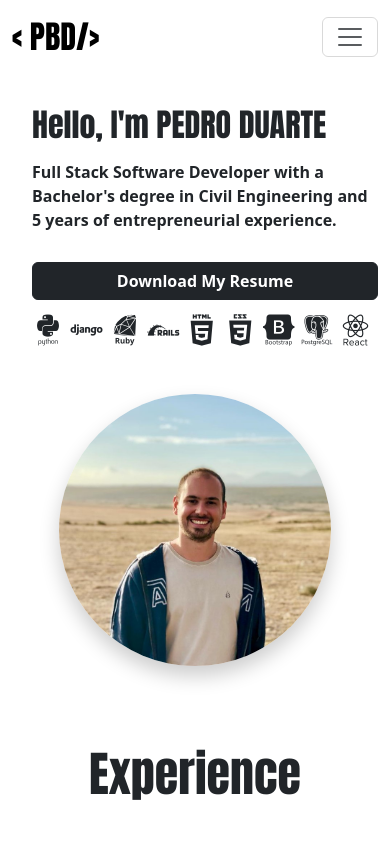
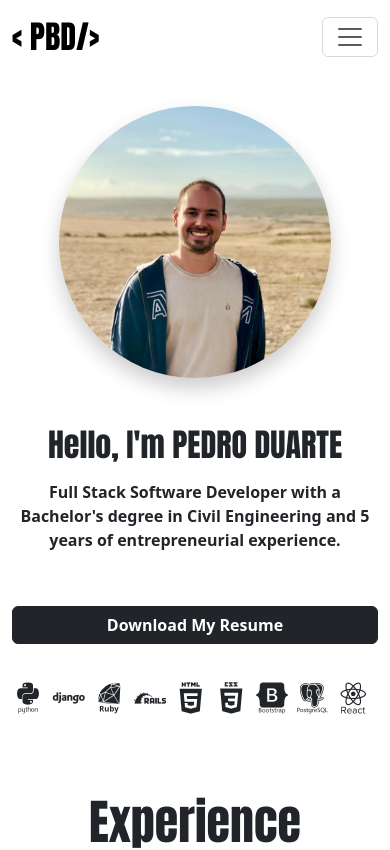
Before and after one commit to pedrobradu/portfolio, a React (Create React App) app: page / in a window 390 px wide. Shown: the top 850 px of the page. Built offline with nearby package versions, Linux system fonts and the light colour scheme; the HTML template or start-up script is replaced by a standard one.

Commit message:
changed image position

```diff
--- a/src/components/Header/Header.module.css
+++ b/src/components/Header/Header.module.css
@@ -3,6 +3,7 @@
   font-weight: 400;
   font-size: 2rem;
   margin-bottom: 0;
+  text-align: center;
   margin-left: 1em;
 }
 
--- a/src/components/Home/Home.js
+++ b/src/components/Home/Home.js
@@ -16,7 +16,10 @@ function Home({id}) {
     <section id={id} ref={ref}>
       <Container className={`${styles.homeSection}`}>
         <Row className="justify-content-around align-items-center">
-          <Col md={6} className={`${styles.firstCol} ${inView ? "animate__animated animate__fadeIn" : "animate__animated animate__fadeOut"}`}>
+          <Col md={6}>
+            <Image src={profilePic} roundedCircle ref={ref} className={`${inView ? "animate__animated animate__fadeInDown" : "animate__animated animate__fadeOutUp"}`} />
+          </Col>
+          <Col md={6} className={`mx-auto ${styles.firstCol} ${inView ? "animate__animated animate__fadeIn" : "animate__animated animate__fadeOut"}`}>
             <div>
               <h1>Hello, I'm PEDRO DUARTE</h1>
               <p className={`${styles.lead}`}>
@@ -37,9 +40,6 @@ function Home({id}) {
               <i class="devicon-javascript-plain-wordmark"></i>
             </div>
           </Col>
-          <Col md={5}>
-            <Image src={profilePic} roundedCircle ref={ref} className={`${inView ? "animate__animated animate__fadeInDown" : "animate__animated animate__fadeOutUp"}`} />
-          </Col>
         </Row>
       </Container>
     </section>
--- a/src/components/Home/Home.module.css
+++ b/src/components/Home/Home.module.css
@@ -23,7 +23,7 @@
   flex-direction: column;
   justify-content: space-between;
   height: 25em;
-  padding-left: 3em !important;
+  /* padding-left: 3em !important; */
 }
 
 .techStack {
@@ -68,22 +68,24 @@
 
   .homeSection h1 {
     font-size: 2rem;
+    text-align: center;
   }
 
   .firstCol {
     display: flex;
     flex-direction: column;
     justify-content: space-between;
-    height: 15em;
-    padding-left: 2em !important;
+    height: 18em;
+    /* padding-left: 2em !important; */
   }
 
   .homeSection .lead {
     font-size: 1rem;
+    text-align: center;
   }
 
   .homeSection img {
-    margin-top: 3em;
+    margin-bottom: 3em;
     width: 17em;
     height: 17em;
   }
```
